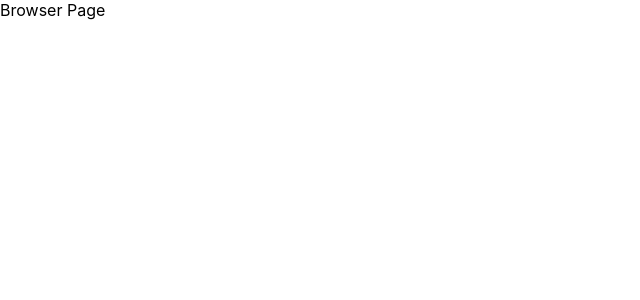
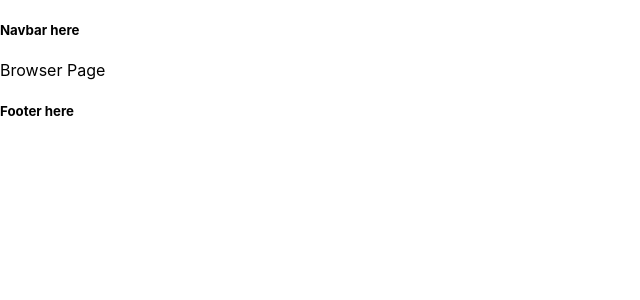
Before and after one commit to naman312010/Re-NFT, a Next.js app in the folder frontend/: page / in a window 1280 px wide. Shown: the top 300 px of the page, without its empty margins (0-640 px from the left). Built offline with nearby package versions, Linux system fonts and the light colour scheme.

Commit message:
feat: add layout for nav and footer

```diff
--- /dev/null
+++ b/frontend/components/layout/Layout.js
@@ -0,0 +1,12 @@
+
+function Layout({children}) {
+    return (
+      <div>
+        <h5>Navbar here</h5>
+        {children}
+        <h5>Footer here</h5>
+      </div>
+    );
+}
+
+export default Layout
--- /dev/null
+++ b/frontend/components/layout/index.js
@@ -0,0 +1 @@
+export {default} from './Layout'
--- a/frontend/package.json
+++ b/frontend/package.json
@@ -8,6 +8,7 @@
     "lint": "next lint"
   },
   "dependencies": {
+    "antd": "^4.17.2",
     "next": "12.0.7",
     "react": "17.0.2",
     "react-dom": "17.0.2"
--- a/frontend/pages/_app.js
+++ b/frontend/pages/_app.js
@@ -1,7 +1,11 @@
 import '../styles/globals.css'
 
-function MyApp({ Component, pageProps }) {
-  return <Component {...pageProps} />
+import Layout from '../components/layout'
+
+export default function MyApp({ Component, pageProps }) {
+  return (
+    <Layout>
+      <Component {...pageProps} />
+    </Layout>
+  )
 }
-
-export default MyApp
```
Also changed, not shown: frontend/components/layout/layout.module.css (added), 1 other file (tests, documents, lock files or other folders).
